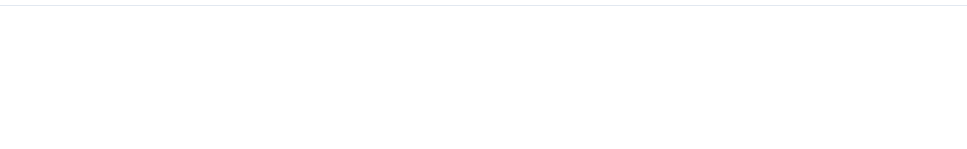
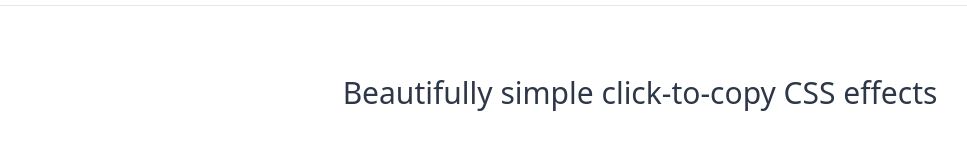
Before and after one commit to jolaleye/cssfx, a Next.js app: page / in a window 1280 px wide. Shown: the part 179-328 px from the top of the page, without its empty margins (0-967 px from the left). Built offline with nearby package versions, Linux system fonts and the light colour scheme.

Commit message:
Add header

```diff
--- /dev/null
+++ b/components/header.js
@@ -0,0 +1,11 @@
+export default function Header() {
+  return (
+    <header>
+      <div className="container mx-auto text-center px-8 py-10 md:py-16">
+        <h1 className="font-display text-gray-800 text-2xl md:text-3xl">
+          Beautifully simple click-to-copy CSS effects
+        </h1>
+      </div>
+    </header>
+  );
+}
--- a/pages/index.js
+++ b/pages/index.js
@@ -1,6 +1,7 @@
 import Head from 'next/head';
 import '../style.css';
 import Nav from '../components/nav';
+import Header from '../components/header';
 
 export default function Index() {
   return (
@@ -11,6 +12,7 @@ export default function Index() {
           name="description"
           content="Browse a carefully crafted collection of loaders, hover effects, transitions, and other CSS effects to use in your next project. Effects are designed with an emphasis on fluidity, simplicity, and ease of use."
         />
+        <link href="https://fonts.googleapis.com/css?family=Josefin+Sans:300,400" rel="stylesheet" />
         {/* Favicon */}
         <link rel="apple-touch-icon" sizes="180x180" href="/static/apple-touch-icon.png" />
         <link rel="icon" type="image/png" sizes="32x32" href="/static/favicon-32x32.png" />
@@ -38,6 +40,7 @@ export default function Index() {
         <meta name="twitter:card" content="summary" />
       </Head>
       <Nav />
+      <Header />
     </>
   );
 }
```
